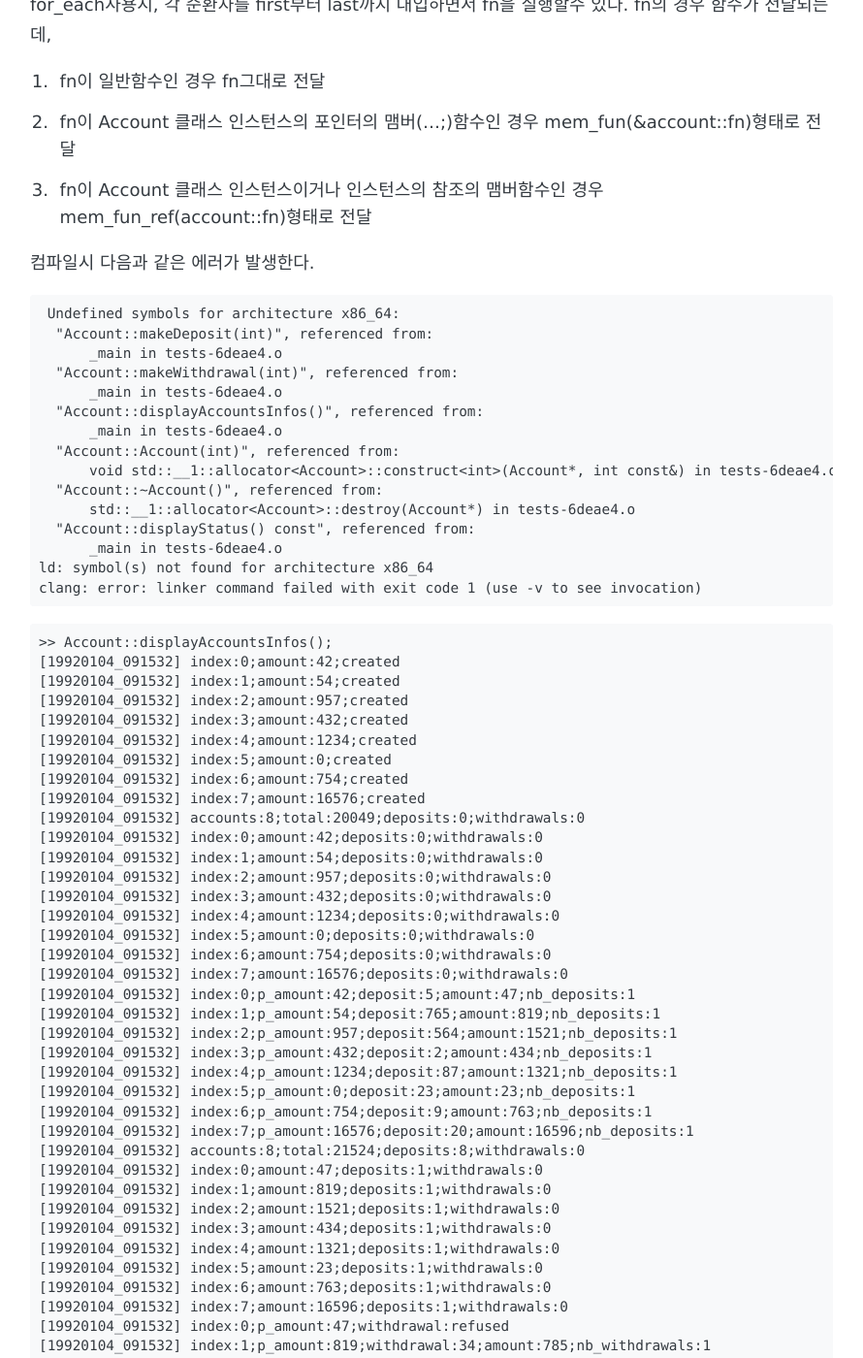
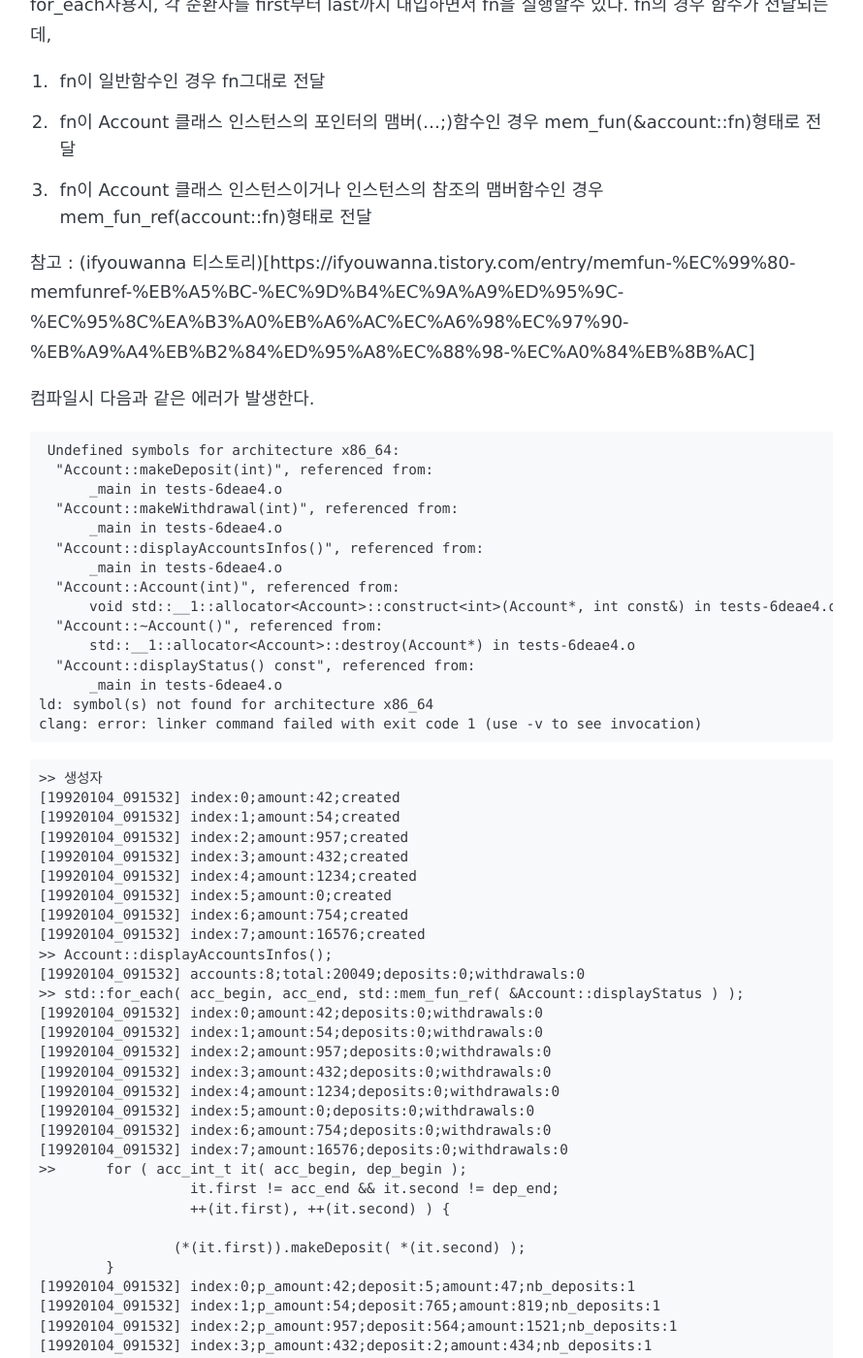
Before and after one commit to gyujun9403/gyujun9403.github.io, a Jekyll site: the page built from _posts/2022-03-07-CppModule00.md, in a window 1280 px wide and 1400 px high, scrolled down 2792 px. Shown: the whole window at 97% size, without its empty margins (195-1085 px from the left). Built offline with Jekyll 4.4.1, drawn with Linux system fonts in a browser that asks for light colours; some web fonts are replaced; comment, search, counter and statistics services are not loaded; some of the changed text lies outside the part shown.

Commit message:
ex02 설계방식

````diff
--- a/_posts/2022-03-07-CppModule00.md
+++ b/_posts/2022-03-07-CppModule00.md
@@ -79,6 +79,7 @@ fn의 경우 함수가 전달되는데,
 2. fn이 Account 클래스 인스턴스의 포인터의 맴버(...;)함수인 경우 mem_fun(&account::fn)형태로 전달
 3. fn이 Account 클래스 인스턴스이거나 인스턴스의 참조의 맴버함수인 경우 mem_fun_ref(account::fn)형태로 전달
 
+참고 : (ifyouwanna 티스토리)[https://ifyouwanna.tistory.com/entry/memfun-%EC%99%80-memfunref-%EB%A5%BC-%EC%9D%B4%EC%9A%A9%ED%95%9C-%EC%95%8C%EA%B3%A0%EB%A6%AC%EC%A6%98%EC%97%90-%EB%A9%A4%EB%B2%84%ED%95%A8%EC%88%98-%EC%A0%84%EB%8B%AC]
 
 
 컴파일시 다음과 같은 에러가 발생한다.
@@ -101,7 +102,7 @@ clang: error: linker command failed with exit code 1 (use -v to see invocation)
 ```
 
 ```
->> Account::displayAccountsInfos();
+>> 생성자
 [19920104_091532] index:0;amount:42;created
 [19920104_091532] index:1;amount:54;created
 [19920104_091532] index:2;amount:957;created
@@ -110,7 +111,9 @@ clang: error: linker command failed with exit code 1 (use -v to see invocation)
 [19920104_091532] index:5;amount:0;created
 [19920104_091532] index:6;amount:754;created
 [19920104_091532] index:7;amount:16576;created
+>> Account::displayAccountsInfos();
 [19920104_091532] accounts:8;total:20049;deposits:0;withdrawals:0
+>> std::for_each( acc_begin, acc_end, std::mem_fun_ref( &Account::displayStatus ) );
 [19920104_091532] index:0;amount:42;deposits:0;withdrawals:0
 [19920104_091532] index:1;amount:54;deposits:0;withdrawals:0
 [19920104_091532] index:2;amount:957;deposits:0;withdrawals:0
@@ -119,6 +122,12 @@ clang: error: linker command failed with exit code 1 (use -v to see invocation)
 [19920104_091532] index:5;amount:0;deposits:0;withdrawals:0
 [19920104_091532] index:6;amount:754;deposits:0;withdrawals:0
 [19920104_091532] index:7;amount:16576;deposits:0;withdrawals:0
+>>	for ( acc_int_t it( acc_begin, dep_begin );
+		  it.first != acc_end && it.second != dep_end;
+		  ++(it.first), ++(it.second) ) {
+
+		(*(it.first)).makeDeposit( *(it.second) );
+	}
 [19920104_091532] index:0;p_amount:42;deposit:5;amount:47;nb_deposits:1
 [19920104_091532] index:1;p_amount:54;deposit:765;amount:819;nb_deposits:1
 [19920104_091532] index:2;p_amount:957;deposit:564;amount:1521;nb_deposits:1
@@ -127,7 +136,9 @@ clang: error: linker command failed with exit code 1 (use -v to see invocation)
 [19920104_091532] index:5;p_amount:0;deposit:23;amount:23;nb_deposits:1
 [19920104_091532] index:6;p_amount:754;deposit:9;amount:763;nb_deposits:1
 [19920104_091532] index:7;p_amount:16576;deposit:20;amount:16596;nb_deposits:1
+>> Account::displayAccountsInfos();
 [19920104_091532] accounts:8;total:21524;deposits:8;withdrawals:0
+>> std::for_each( acc_begin, acc_end, std::mem_fun_ref( &Account::displayStatus ) );
 [19920104_091532] index:0;amount:47;deposits:1;withdrawals:0
 [19920104_091532] index:1;amount:819;deposits:1;withdrawals:0
 [19920104_091532] index:2;amount:1521;deposits:1;withdrawals:0
@@ -136,6 +147,12 @@ clang: error: linker command failed with exit code 1 (use -v to see invocation)
 [19920104_091532] index:5;amount:23;deposits:1;withdrawals:0
 [19920104_091532] index:6;amount:763;deposits:1;withdrawals:0
 [19920104_091532] index:7;amount:16596;deposits:1;withdrawals:0
+>>	for ( acc_int_t it( acc_begin, wit_begin );
+		  it.first != acc_end && it.second != wit_end;
+		  ++(it.first), ++(it.second) ) {
+
+		(*(it.first)).makeWithdrawal( *(it.second) );
+	}
 [19920104_091532] index:0;p_amount:47;withdrawal:refused
 [19920104_091532] index:1;p_amount:819;withdrawal:34;amount:785;nb_withdrawals:1
 [19920104_091532] index:2;p_amount:1521;withdrawal:657;amount:864;nb_withdrawals:1
@@ -144,7 +161,9 @@ clang: error: linker command failed with exit code 1 (use -v to see invocation)
 [19920104_091532] index:5;p_amount:23;withdrawal:refused
 [19920104_091532] index:6;p_amount:763;withdrawal:657;amount:106;nb_withdrawals:1
 [19920104_091532] index:7;p_amount:16596;withdrawal:7654;amount:8942;nb_withdrawals:1
+>>	Account::displayAccountsInfos();
 [19920104_091532] accounts:8;total:12442;deposits:8;withdrawals:6
+std::for_each( acc_begin, acc_end, std::mem_fun_ref( &Account::displayStatus ) );
 [19920104_091532] index:0;amount:47;deposits:1;withdrawals:0
 [19920104_091532] index:1;amount:785;deposits:1;withdrawals:1
 [19920104_091532] index:2;amount:864;deposits:1;withdrawals:1
@@ -153,6 +172,7 @@ clang: error: linker command failed with exit code 1 (use -v to see invocation)
 [19920104_091532] index:5;amount:23;deposits:1;withdrawals:0
 [19920104_091532] index:6;amount:106;deposits:1;withdrawals:1
 [19920104_091532] index:7;amount:8942;deposits:1;withdrawals:1
+>> 소멸자
 [19920104_091532] index:0;amount:47;closed
 [19920104_091532] index:1;amount:785;closed
 [19920104_091532] index:2;amount:864;closed
@@ -166,23 +186,72 @@ clang: error: linker command failed with exit code 1 (use -v to see invocation)
 
 
 ### Account::Account(int) = Account( int initial_deposit );
+```cpp
+accounts_t accounts( amounts, amounts + amounts_size );
+```
 test.cpp 24 accounts_t				accounts( amounts, amounts + amounts_size );
-생성자 호출시
+생성자 호출시 [19920104_091532] index:0;amount:42;created 출력.
+- [19920104_091532] : _displayTimestamp()
+- index:n : _accountIndex = getNbAccounts(), _accountIndex출력
+- amount:42 : _amount에 저장. _amount출력, _totalAmount갱신.
+- created : 걍 출력.
+- non-static맴버 변수 초기화.
+
+### Account::displayAccountsInfos() = static void displayAccountsInfos( void );
+```cpp
+Account::displayAccountsInfos();
+```
+[19920104_091532] accounts:8;total:20049;deposits:0;withdrawals:0
+- [19920104_091532] : _displayTimestamp()
+- accounts:8 : getNbAccounts()
+- total:20049 : getTotalAmount()
+- deposits:0 : getNbDeposits()
+- withdrawals:0 : getNbWithdrawals()
+
+### Account::makeDeposit(int) = void makeDeposit( int deposit );
+```cpp
+for ( acc_int_t it( acc_begin, dep_begin );
+		  it.first != acc_end && it.second != dep_end;
+		  ++(it.first), ++(it.second) ) {
+
+		(*(it.first)).makeDeposit( *(it.second) );
+	}
+```
+[19920104_091532] index:0;p_amount:42;deposit:5;amount:47;nb_deposits:1
+- [19920104_091532] : _displayTimestamp()
+- index:0 : _accountIndex접근.
+- p_amount:47 : _amount접근.
+- deposit:5 : deposit
+- amount:47 : _amount += deposit, _nbDeposits++, _totalNbDeposits++ 및 _totalAmount갱신
+- nb_deposits:1 : _nbDeposits접근.
 
 
-### Account::makeDeposit(int) = void	makeDeposit( int deposit );
+### Account::makeWithdrawal(int) = bool	makeWithdrawal( int withdrawal );
+```cpp
+for ( acc_int_t it( acc_begin, wit_begin );
+		  it.first != acc_end && it.second != wit_end;
+		  ++(it.first), ++(it.second) ) {
+
+		(*(it.first)).makeWithdrawal( *(it.second) );
+	}
+```
+[19920104_091532] index:0;p_amount:47;withdrawal:refused
+[19920104_091532] index:1;p_amount:819;withdrawal:34;amount:785;nb_withdrawals:1
+- [19920104_091532] : _displayTimestamp()
+- index:0 : _accountIndex접근.
+- p_amount:47 : _amount접근.
+- withdrawal:refused / withdrawal:34 : if _amount > withdrawal..., _nbWithdrawals++, _totalNbWithdrawals++ 및 _totalAmount갱신
+- nb_withdrawals:1 : _nbWithdrawals접근.
 
 
-
-Account::makeWithdrawal(int) = bool	makeWithdrawal( int withdrawal );
-
-
-Account::displayAccountsInfos() = static void	displayAccountsInfos( void );
-
-
-
-
-Account::~Account() = ~Account( void );
-
-
+### Account::~Account() = ~Account( void );
+```cpp
+return 0;
+```
 Account::displayStatus() const = void	displayStatus( void ) const;
+[19920104_091532] index:0;amount:47;closed
+- [19920104_091532] : _displayTimestamp()
+- index:n : _accountIndex = getNbAccounts(), _accountIndex출력
+- amount:47 : _amount출력.
+- closed : 걍 출력.
+- **클래스의 static 맴버 변수들 값에 소멸된 객체의 정보 반영(빼줌).**
````
